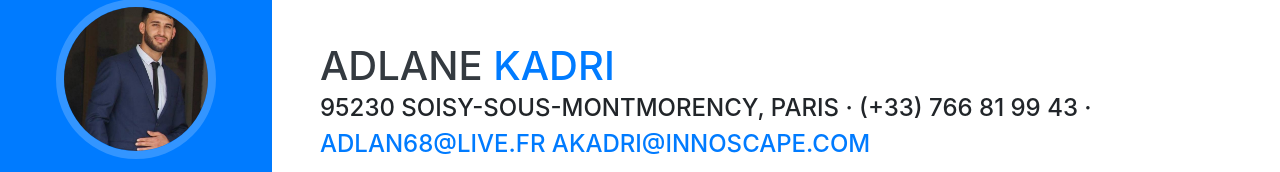
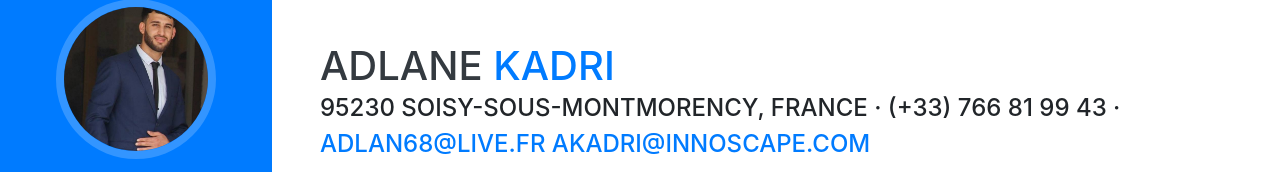
Before and after one commit to adlaneKadri/adlanekadri.github.io, a website with bundled scripts: page frenchResume.html in a window 1280 px wide. Shown: the part 137-309 px from the top of the page. Built offline with nearby package versions, Linux system fonts and the light colour scheme; a web font is replaced by a local one.

Commit message:
Update frenchResume.html

```diff
--- a/frenchResume.html
+++ b/frenchResume.html
@@ -77,7 +77,7 @@
         <h1 class="mb-0">Adlane
           <span class="text-primary">KADRI</span>
         </h1>
-        <div class="subheading mb-5"> 95230 Soisy-sous-Montmorency, Paris · (+33) 766 81 99 43 ·
+        <div class="subheading mb-5"> 95230 Soisy-sous-Montmorency, France · (+33) 766 81 99 43 ·
           <a href="mailto:name@email.com">adlan68@live.fr</a>
           <a href="mailto:name@email.com">akadri@innoscape.com</a>
         </div>
```
